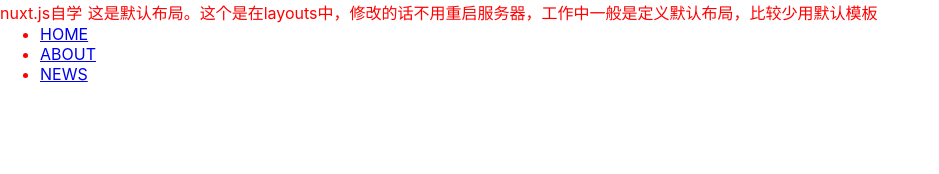
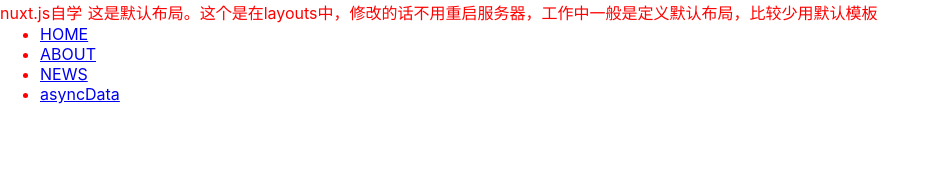
Before and after one commit to Caiyijun/Nuxt.js, a Nuxt app: page / in a window 1280 px wide. Shown: the top 174 px of the page, without its empty margins (0-939 px from the left). Built offline with nearby package versions, Linux system fonts and the light colour scheme.

Commit message:
async 异步请求

```diff
--- /dev/null
+++ b/pages/asyncData.vue
@@ -0,0 +1,38 @@
+<template>
+  <div>
+   <p>名字：  {{ info.name }}</p>
+   <p>年龄：  {{ info.age }}</p>
+   <p>兴趣：  {{ info.interest }}</p>
+  </div>
+</template>
+
+<script>
+  import  axios from 'axios'
+  export default {
+      data(){
+        return{
+          name: "蔡奕俊",
+          info:''
+        }
+      },
+      // promise方法
+    // asyncData(){
+    //     return axios.get('https://api.myjson.com/bins/8gdmr')
+    //       .then((res)=>{
+    //         return {info:res.data}
+    //         //为什么不用this，因为这是页面渲染前 的 如果用this的话是没有效果的
+    //       })
+    // }
+    // async方法
+
+    async asyncData(){
+        let {data} = await  axios.get('https://api.myjson.com/bins/8gdmr');
+        console.log(data);
+        return {info:data}
+    }
+  }
+</script>
+
+<style scoped>
+
+</style>
--- a/pages/index.vue
+++ b/pages/index.vue
@@ -4,6 +4,7 @@
       <li><nuxt-link :to="{name:'index'}">HOME</nuxt-link></li>
       <li><nuxt-link :to="{name:'about'}">ABOUT</nuxt-link></li>
       <li><nuxt-link :to="{name:'news',params:{newsId:3306}}">NEWS</nuxt-link></li>
+      <li><nuxt-link :to="{name:'asyncData'}">asyncData</nuxt-link></li>
     </ul>
   </div>
 </template>
```
Also changed, not shown: package.json (+5 -4 lines).
